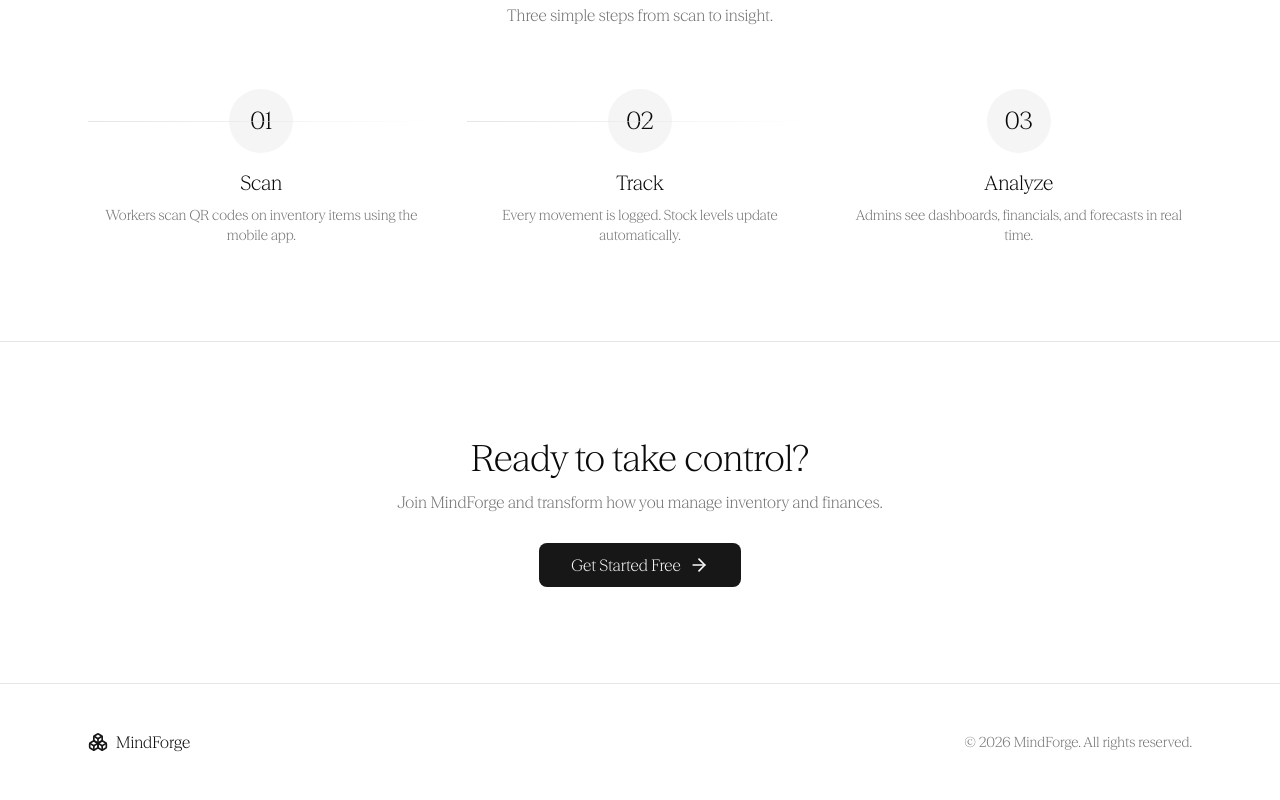
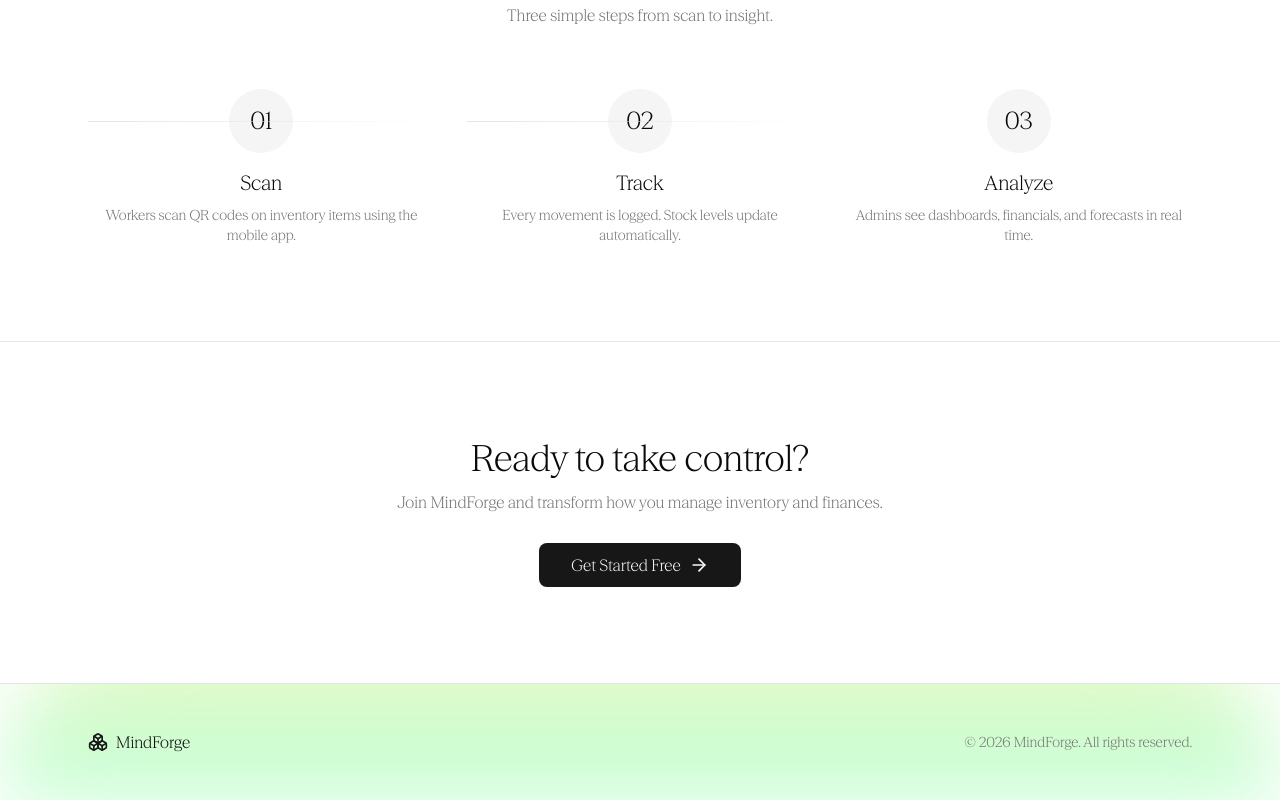
Before and after one commit to ShubhamDindorkar/MindForge, a Next.js app: page / in a window 1280 px wide. Shown: the part 1463-2263 px from the top of the page. Built offline with nearby package versions, Linux system fonts and the light colour scheme; no server answers.

Commit message:
Enhance footer design with gradient background and improved layout in page.tsx

```diff
--- a/app/page.tsx
+++ b/app/page.tsx
@@ -242,8 +242,13 @@ export default function LandingPage() {
         </div>
       </section>
 
-      <footer className="border-t py-12">
-        <div className="mx-auto flex max-w-6xl flex-col items-center justify-between gap-4 px-6 sm:flex-row">
+      <footer className="relative border-t py-12 overflow-hidden">
+        {/* Bottom spotlight gradient */}
+        <div className="pointer-events-none absolute inset-x-0 bottom-0">
+          <div className="h-52 w-full rounded-t-[999px] bg-gradient-to-t from-[#B8FFD0] to-[#FFF6C9] blur-2xl opacity-100" />
+        </div>
+
+        <div className="relative mx-auto flex max-w-6xl flex-col items-center justify-between gap-4 px-6 sm:flex-row">
           <div className="flex items-center gap-2">
             <Boxes className="h-5 w-5 text-primary" />
             <span className="font-normal">MindForge</span>
```
